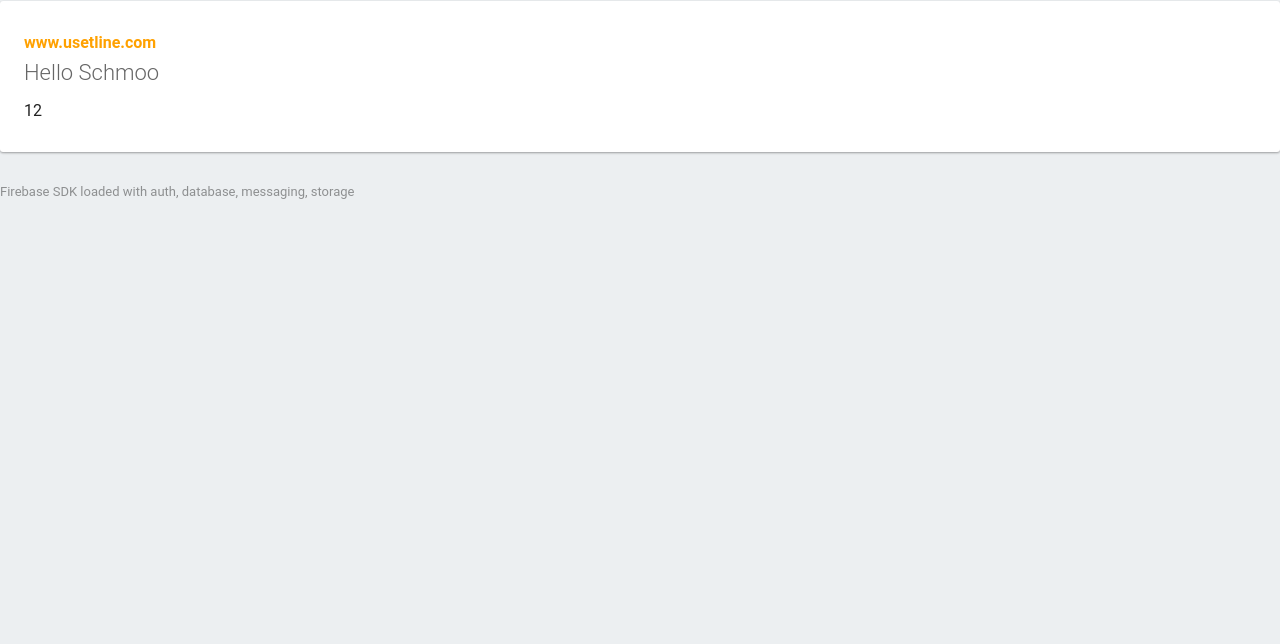
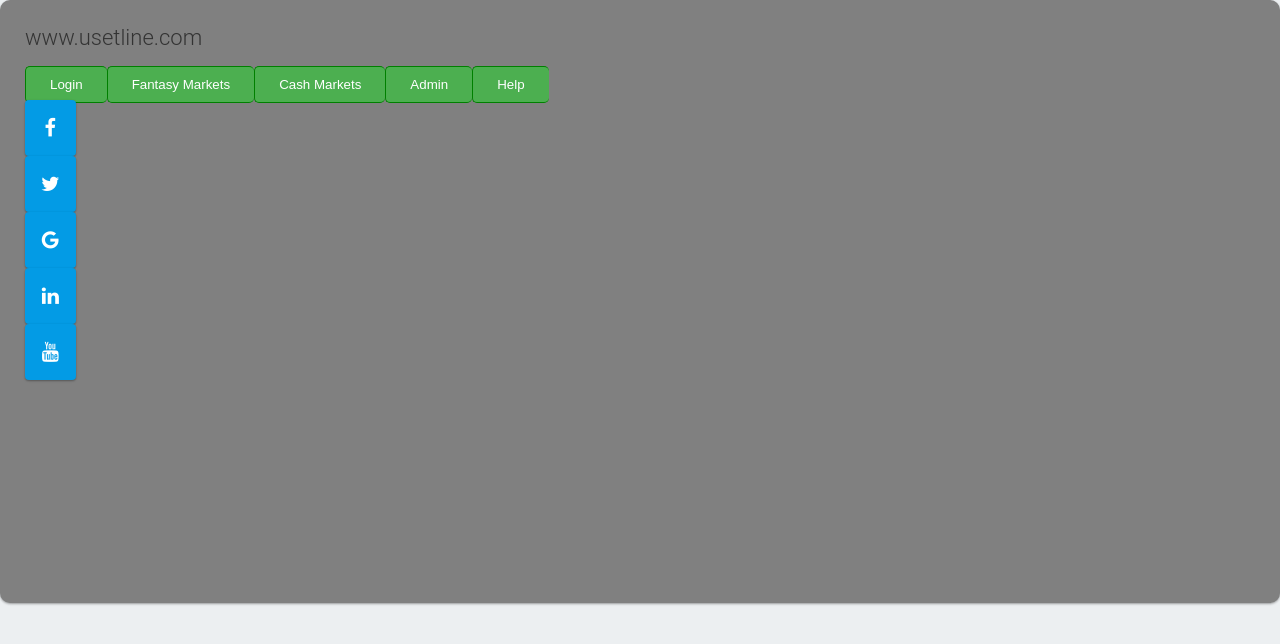
Before and after one commit to Freakers/usetline, a plain HTML site: page public/index.html in a window 1280 px wide. Drawn offline with Linux system fonts and the light colour scheme; some packages are replaced by stand-ins of ours.

Commit message:
Add Menus

```diff
--- a/public/index.html
+++ b/public/index.html
@@ -3,8 +3,8 @@
 <head>
     <meta charset="utf-8">
     <meta name="viewport" content="width=device-width, initial-scale=1">
+    <link rel="stylesheet" href="https://cdnjs.cloudflare.com/ajax/libs/font-awesome/4.7.0/css/font-awesome.min.css">
     <title>Welcome to Firebase Hosting</title>
-
     <!-- update the version number as needed -->
     <script defer src="/__/firebase/7.14.0/firebase-app.js"></script>
     <!-- include only the Firebase features as you need -->
@@ -14,37 +14,176 @@
     <script defer src="/__/firebase/7.14.0/firebase-storage.js"></script>
     <!-- initialize the SDK after all desired features are loaded -->
     <script defer src="/__/firebase/init.js"></script>
+    <style media="screen">
+        .btn-group button {
+            background-color: #4CAF50; /* Green background */
+            border: 1px solid green; /* Green border */
+            border-radius: 5px;
+            color: white; /* White text */
+            padding: 10px 24px; /* Some padding */
+            cursor: pointer; /* Pointer/hand icon */
+            float: left; /* Float the buttons side by side */
+        }
 
-    <style media="screen">
-      body { background: #ECEFF1; color: rgba(0,0,0,0.87); font-family: Roboto, Helvetica, Arial, sans-serif; margin: 0; padding: 0; }
-      #message { background: white; max-width: 1400px; margin: 1px auto 32px; padding: 32px 24px; border-radius: 3px; }
-      #message h2 { color: #ffa100; font-weight: bold; font-size: 16px; margin: 0 0 8px; }
-      #message h1 { font-size: 22px; font-weight: 300; color: rgba(0,0,0,0.6); margin: 0 0 16px;}
-      #message p { line-height: 140%; margin: 16px 0 24px; font-size: 14px; }
-      #message a { display: block; text-align: center; background: #039be5; text-transform: uppercase; text-decoration: none; color: white; padding: 16px; border-radius: 4px; }
-      #message, #message a { box-shadow: 0 1px 3px rgba(0,0,0,0.12), 0 1px 2px rgba(0,0,0,0.24); }
-      #load { color: rgba(0,0,0,0.4); text-align: start; font-size: 13px; }
-      @media (max-width: 600px) {
-        body, #message { margin-top: 0; background: white; box-shadow: none; }
-        body { border-top: 16px solid #ffa100; }
+        /* Clear floats (clearfix hack) */
+        .btn-group:after {
+            content: "";
+            clear: both;
+            display: table;
+        }
+
+        .btn-group button:not(:last-child) {
+            border-right: none; /* Prevent double borders */
+        }
+
+        /* Add a background color on hover */
+        .btn-group button:hover {
+            background-color: #3e8e41;
+        }
+
+        body {
+            background: #ECEFF1;
+            color: rgba(0,0,0,0.87);
+            font-family: Roboto, Helvetica, Arial, sans-serif;
+            margin: 0;
+            padding: 0;
+        }
+
+        #message {
+            background: grey;
+            max-width: 1400px;
+            padding-bottom: 800px;
+            padding-top: 25px;
+            padding-left: 25px;
+            padding-right: 25px;
+            padding-bottom: 500px;
+            border-radius: 10px;
+        }
+
+            #message h2 {
+                color: #ffa100;
+                font-weight: bold;
+                font-size: 16px;
+                margin: 0 0 8px;
+            }
+
+            #message h1 {
+                font-size: 22px;
+                font-weight: 300;
+                color: rgba(0,0,0,0.6);
+                margin: 0 0 16px;
+            }
+
+            #message p {
+                line-height: 140%;
+                margin: 16px 0 24px;
+                font-size: 14px;
+            }
+
+            #message a {
+                display: block;
+                text-align: center;
+                background: #039be5;
+                text-transform: uppercase;
+                text-decoration: none;
+                color: white;
+                padding: 16px;
+                border-radius: 4px;
+            }
+
+            #message, #message a {
+                box-shadow: 0 1px 3px rgba(0,0,0,0.12), 0 1px 2px rgba(0,0,0,0.24);
+            }
+
+        #load {
+            color: rgba(0,0,0,0.4);
+            text-align: start;
+            font-size: 13px;
+        }
+
+        @media (max-width: 1000px) {
+            body, #message {
+                margin-top: 0;
+                height: 1000px;
+                background: grey;
+                box-shadow: none;
+            }
+
+            body {
+                border-top: 16px solid #ffa100;
+            }
+        }
+
+        .icon-bar {
+            position: fixed;
+            top: 30%;
+            -webkit-transform: translateY(-50%);
+            -ms-transform: translateY(-50%);
+            transform: translateY(-50%);
+        }
+
+            .icon-bar a {
+                display: block;
+                text-align: center;
+                padding: 16px;
+                transition: all 0.3s ease;
+                color: white;
+                font-size: 20px;
+            }
+
+                .icon-bar a:hover {
+                    background-color: #000;
+                }
+
+        .facebook {
+            background: #3B5998;
+            color: white;
+        }
+
+        .twitter {
+            background: #55ACEE;
+            color: white;
+        }
+
+        .google {
+            background: #dd4b39;
+            color: white;
+        }
+
+        .linkedin {
+            background: #007bb5;
+            color: white;
+        }
+
+        .youtube {
+            background: #bb0000;
+            color: white;
+        }
+
+        .content {
+            margin-left: 75px;
+            font-size: 30px;
         }
     </style>
 </head>
 <body>
-    <div id="message">
-      <h2>www.usetline.com</h2>
-      <h1>Hello Schmoo</h1>
-      <table>
-        <tbody>
-            <tr>1</tr>
-            <tr>2</tr>
-        </tbody>
-      </table>
+    <div id="message" class="btn-group">
+        <h1>www.usetline.com</h1>
+        <button>Login</button>
+        <button>Fantasy Markets</button>
+        <button>Cash Markets</button>
+        <button>Admin</button>
+        <button>Help</button>
+        <div class="icon-bar">
+                <a href="#" class="facebook"><i class="fa fa-facebook"></i></a>
+                <a href="#" class="twitter"><i class="fa fa-twitter"></i></a>
+                <a href="#" class="google"><i class="fa fa-google"></i></a>
+                <a href="#" class="linkedin"><i class="fa fa-linkedin"></i></a>
+                <a href="#" class="youtube"><i class="fa fa-youtube"></i></a>
          </div>
-    <p id="load">Firebase SDK Loading&hellip;</p>
-
+    </div>
     <script>
-      document.addEventListener('DOMContentLoaded', function() {
+        document.addEventListener('DOMContentLoaded', function () {
             // // 🔥🔥🔥🔥🔥🔥🔥🔥🔥🔥🔥🔥🔥🔥🔥🔥🔥🔥🔥🔥🔥🔥🔥🔥🔥🔥🔥🔥🔥🔥🔥
             // // The Firebase SDK is initialized and available here!
             //
@@ -66,4 +205,3 @@
         });
     </script>
 </body>
-</html>
```
Lines whose indentation alone changed are shown as unchanged.
